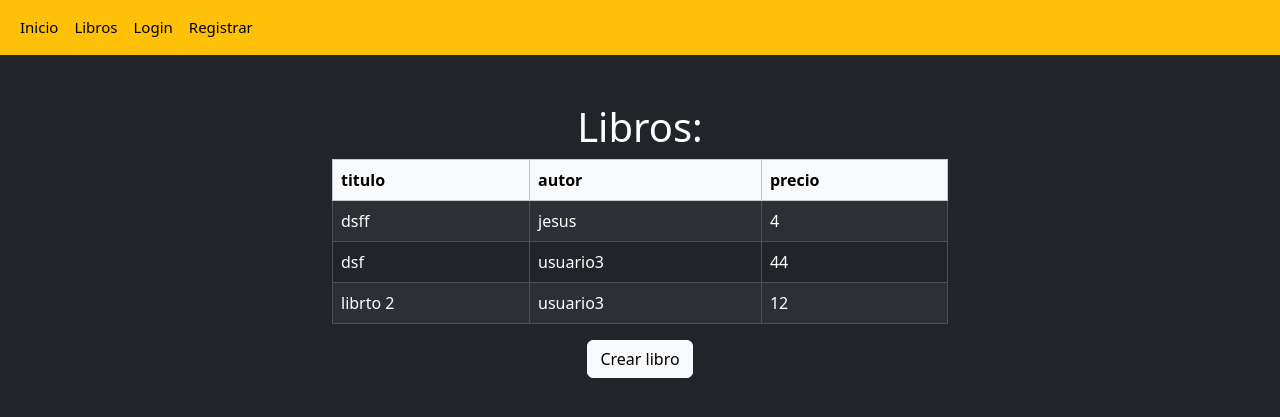
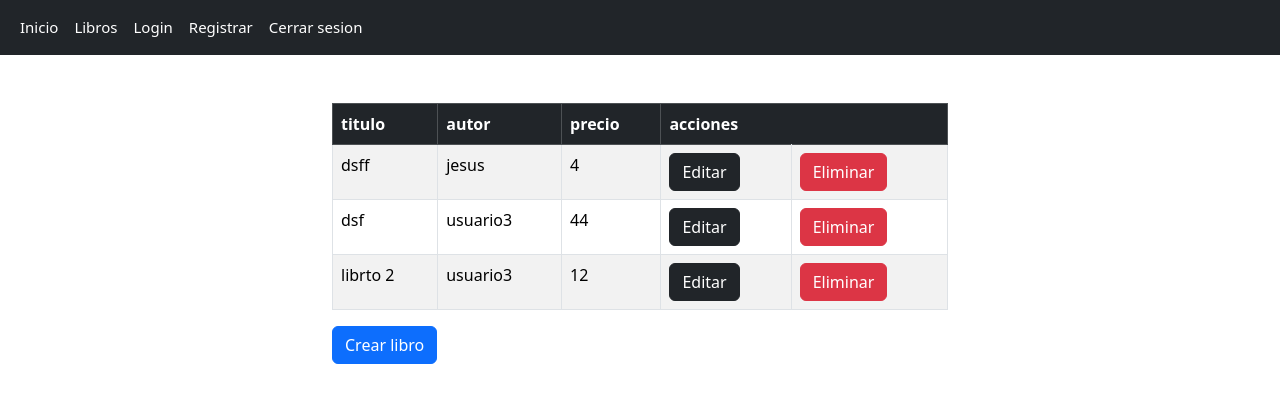
Before and after one commit to Jesus5151/conferencia-2-CRUD, a Django app: page /books/ in a window 1280 px wide. Shown: the top 417 px of the page. Run offline with Django 4.2, Linux system fonts and the light colour scheme; data comes from the database, SQL or seed files in the repository; both versions use the stored data as it was after the commit; some libraries are stand-ins or nearby versions.

Commit message:
Revert "tema oscuro, corregir diseno"
This reverts commit 8a76b6ecc3fc48be203d3862ec22d4907a289b95.

```diff
--- a/crud/templates/base.html
+++ b/crud/templates/base.html
@@ -13,7 +13,7 @@
 
 
 
-<nav class="navbar navbar-expand-lg font-navbar bg-warning">
+<nav class="navbar navbar-expand-lg font-navbar bg-dark navbar-dark ">
     <div class="container-fluid">
         <!-- Botón de colapso -->
         <button class="navbar-toggler" type="button" data-bs-toggle="collapse" data-bs-target="#navbarSupportedContent"
@@ -33,23 +33,17 @@
                     <a class="nav-link active" aria-current="page" href="{% url 'books' %}">Libros</a>
                 </li>
 
-                {% if not user.is_authenticated %}
                 <li class="nav-item">
                     <a class="nav-link active" aria-current="page" href="{% url 'login' %}">Login</a>
                 </li>
-                {% endif %}
 
-                {% if not user.is_authenticated %}
                 <li class="nav-item">
                     <a class="nav-link active" aria-current="page" href="{% url 'register' %}">Registrar</a>
                 </li>
-                {% endif %}
 
-                {% if user.is_authenticated %}
                 <li class="nav-item">
                     <a class="nav-link active" aria-current="page" href="{% url 'logout' %}">Cerrar sesion</a>
                 </li>
-                {% endif %}
 
 
             </ul>
@@ -65,7 +59,7 @@
 
 
 
-<body class="bg-dark text-white">
+<body>
 
 
 
--- a/crud/templates/book_list.html
+++ b/crud/templates/book_list.html
@@ -3,18 +3,14 @@
 
 {% block content %}
 
-<h1 class="text-center mt-5">Libros:</h1>
-<div class="col-12 container-lg col-lg-6">
-<div class="table-responsive">
-<table class="table table-striped table-bordered table-hover table-dark">
-    <thead class="table-light">
+<div class="container col-6 mt-5">
+<table class="table table-striped table-bordered table-hover">
+    <thead class="table-dark">
     <tr>
         <th>titulo</th>
         <th>autor</th>
         <th>precio</th>
-        {% if request.user.is_authenticated %}
-        <th colspan="2" class="text-center">acciones</th>
-        {% endif %}
+        <th colspan="2">acciones</th>
     </tr>
 </thead>
 <tbody>
@@ -24,18 +20,13 @@
         <td>{{book.titulo}}</td>
         <td>{{book.autor}}</td>
         <td>{{book.precio}}</td>
-        {% if request.user.is_authenticated %}
-        <td class="text-center" style="width: 50px;"><a href="{% url 'update_book' book.id %}" class="btn btn-success">Editar</a></td>
-        <td class="text-center" style="width: 50px;"><a href="{% url 'delete_book' book.id %}" class="btn btn-danger">Eliminar</a></td>
-        {% endif %}
+        <td><a href="{% url 'update_book' book.id %}" class="btn btn-dark">Editar</a></td>
+        <td><a href="{% url 'delete_book' book.id %}" class="btn btn-danger">Eliminar</a></td>
 
     </tr>
     {% endfor %}
 </tbody>
 </table>
-</div>
-<div class="text-center">
-    <a href="{% url 'create_book' %}" class="btn btn-light">Crear libro</a>
-</div>
+<a href="{% url 'create_book' %}" class="btn btn-primary">Crear libro</a>
 </div>
 {% endblock %}
--- a/crud/views.py
+++ b/crud/views.py
@@ -1,5 +1,4 @@
 from django.shortcuts import render, redirect, get_object_or_404
-from django.contrib.auth.decorators import login_required
 
 
 # Create your views here.
@@ -17,7 +16,7 @@ def book_list(request):
     return render(request, 'book_list.html', {'books': books})
 
 
-@login_required
+
 def create_book(request):
     if request.method == 'POST':
         form = BookForm(request.POST)
@@ -32,7 +31,7 @@ def create_book(request):
     return render(request, 'create_book.html', {'form': form})
 
 
-@login_required
+
 def update_book(request, book_id):
     book = get_object_or_404(Book, id=book_id)
     if request.method == 'POST':
@@ -45,7 +44,7 @@ def update_book(request, book_id):
     return render(request, 'update_book.html', {'form': form, 'book': book})
 
 
-@login_required
+
 def delete_book(request, book_id):
     book = get_object_or_404(Book, id=book_id)
     if request.method == 'POST':
```
Also changed, not shown: autenticacion/templates/login.html (+3 -5 lines), autenticacion/templates/register.html (+3 -15 lines), crud/templates/create_book.html (+3 -5 lines), crud/templates/update_book.html (+3 -5 lines), db.sqlite3.
